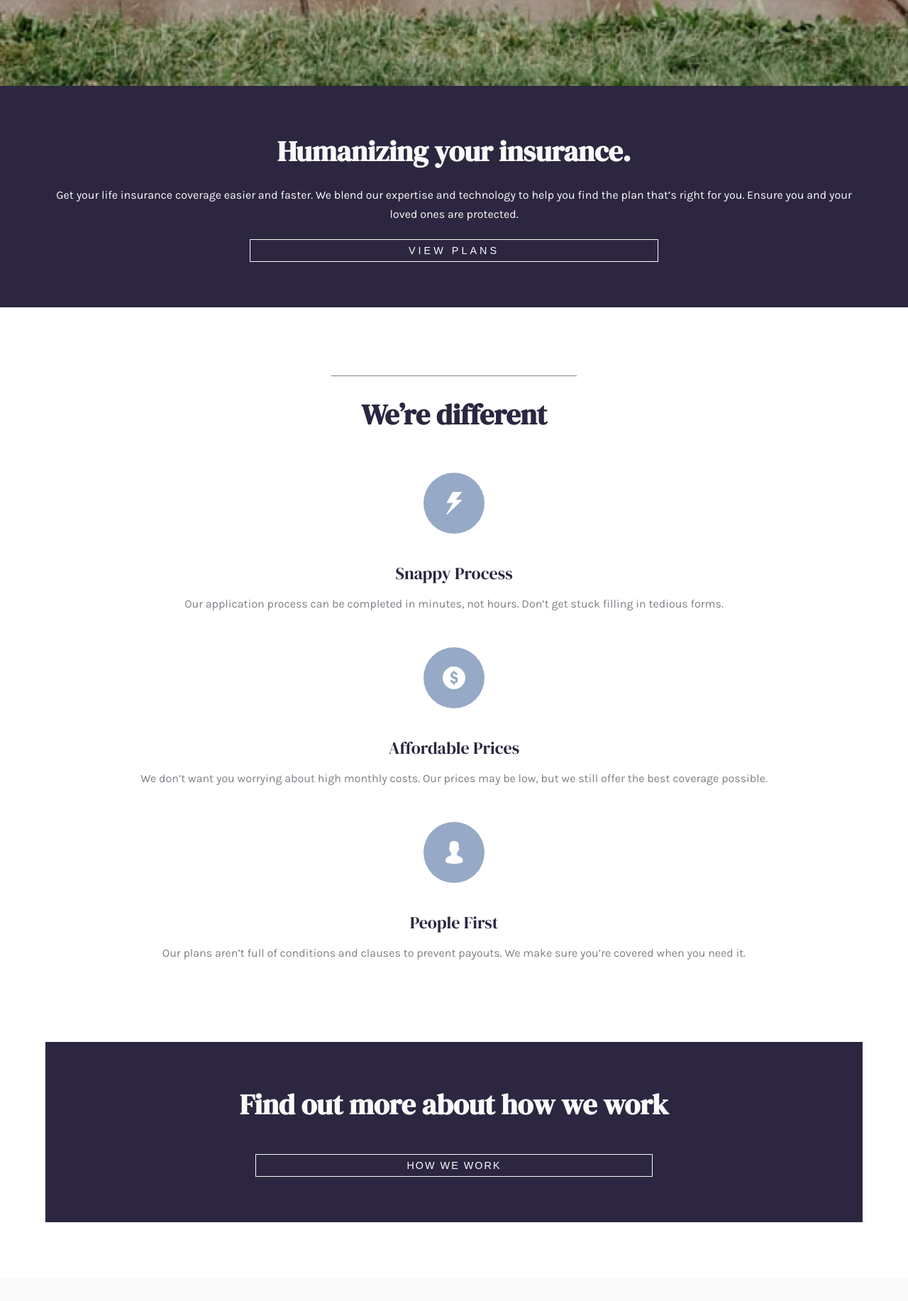
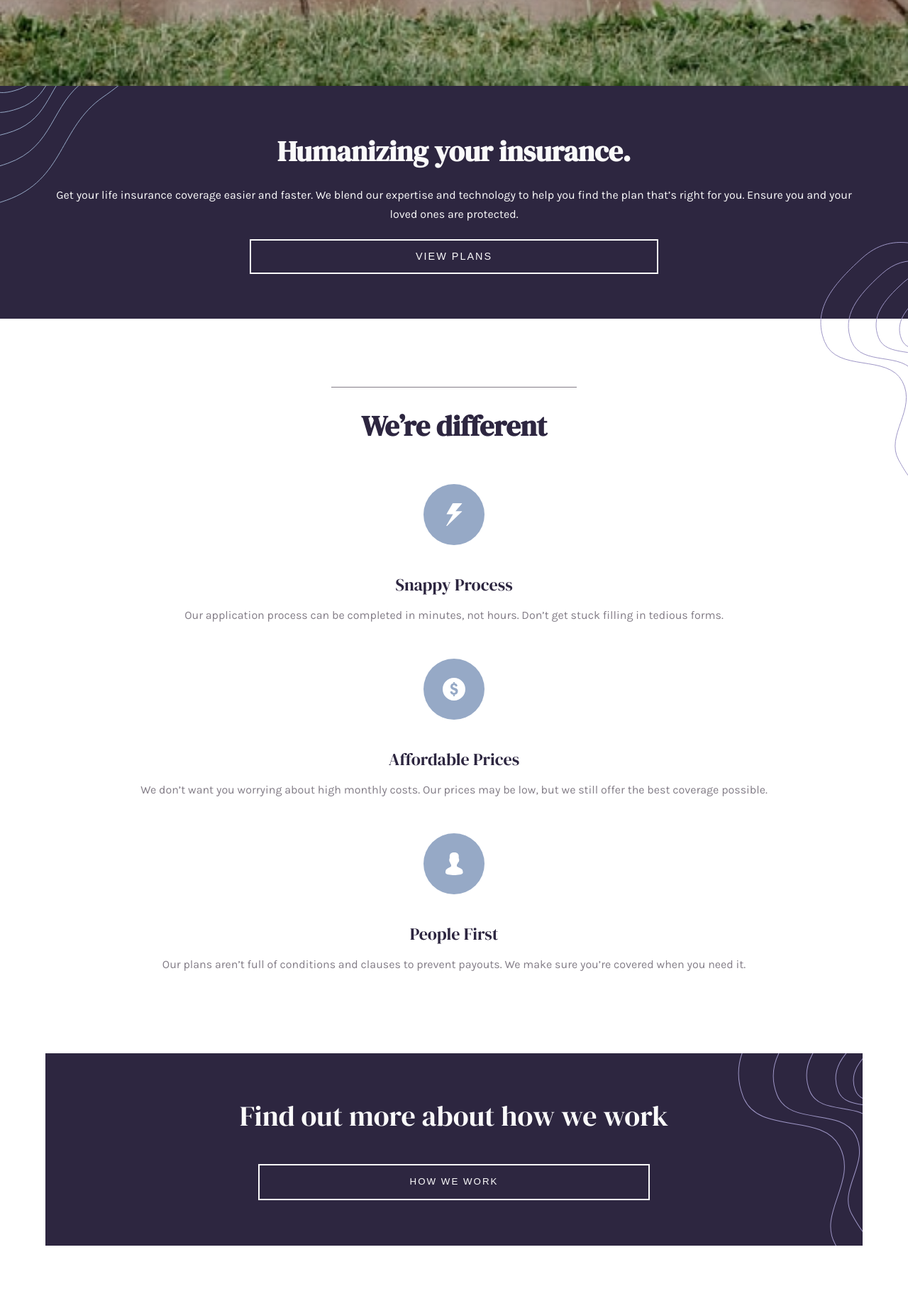
Before and after one commit to orion-esu/Insure-Landing-Page-Master, a plain HTML site: page index.html in a window 1280 px wide. Shown: the part 1500-3333 px from the top of the page at 71% size. Drawn offline with Linux system fonts and the light colour scheme.

Commit message:
:construction:

```diff
--- a/index.html
+++ b/index.html
@@ -229,7 +229,7 @@
       <div class="attribution">
         <div class="container">
          Challenge by <a href="https://www.frontendmentor.io?ref=challenge" target="_blank">Frontend Mentor</a>.
-          Coded with 💓 by <a href="#" target="_blank"> Esu <span>(The Code Boy 💻)</span></a>.
+          Coded with 💓 by <a href="#" target="_blank"> Esu <span>[ The Code Boy 💻 ]</span></a>.
         </div>
       </div>
     </footer>
--- a/style.css
+++ b/style.css
@@ -74,11 +74,11 @@ img {
 
 button{
     width:50%;
-    padding:.5em 0;
+    padding:1em 0;
     margin-top:1.5em;
     text-transform: uppercase;
     background:transparent;
-    border:1px solid var(--very-light-gray);
+    border:2px solid var(--very-light-gray);
     color:var(--very-light-gray);
     cursor:pointer;
 }
@@ -344,17 +344,25 @@ nav {
 
 .intro__text{
     padding:4em 0;
+    background-image:url(./images/bg-pattern-intro-left-mobile.svg);
+    background-position:top left;
+    background-repeat:no-repeat;
+    position:relative;
 }
-
+.intro__text::after{
+    content: url(./images/bg-pattern-intro-right-mobile.svg);
+    position:absolute;
+    right:0;
+    top:67%;
+}
 .intro__text h1{
     font-size:2.5rem;
     line-height:1.4;
     margin-bottom:.5em;
 }
-.intro__btn,
-.about__btn{
+.intro__btn{
     font-size:.9rem;
-    letter-spacing: 4px;
+    letter-spacing: 2px;
 }
 
 /* Feature Styling */
@@ -399,18 +407,22 @@ nav {
 /* About Styling */
 
 .about {
-    padding:4em 1em;
-    margin-top:2em;
+    margin:2em auto 0 auto;
+    padding:4em 1.5em;
+    background-image:url(./images/bg-pattern-how-we-work-mobile.svg);
+    background-repeat:no-repeat;
+    background-position:top right;
 }
 .about h2{
     font-size:2.5rem;
-    font-weight:var(--bold);
+    font-weight:var(--light);
     line-height:1.2;
     margin-bottom:.6em;
 }
 
 .about__btn{
     letter-spacing: 2px;
+    line-height:1.5;
 }
 /* Footer Styling */
 
@@ -418,6 +430,8 @@ footer{
     margin-top:5em;
     padding-top:5em;
     background-color:var(--very-light-gray);
+    background-image:url(./images/bg-pattern-footer-mobile.svg);
+    background-repeat: no-repeat;
 }
 
 .footer__icons > img{
@@ -488,6 +502,3 @@ footer{
     color: var(--very-dark-violet);
     font-weight: var(--bold);
   }
-  span {
-    /* text-transform: uppercase; */
-  }
```
